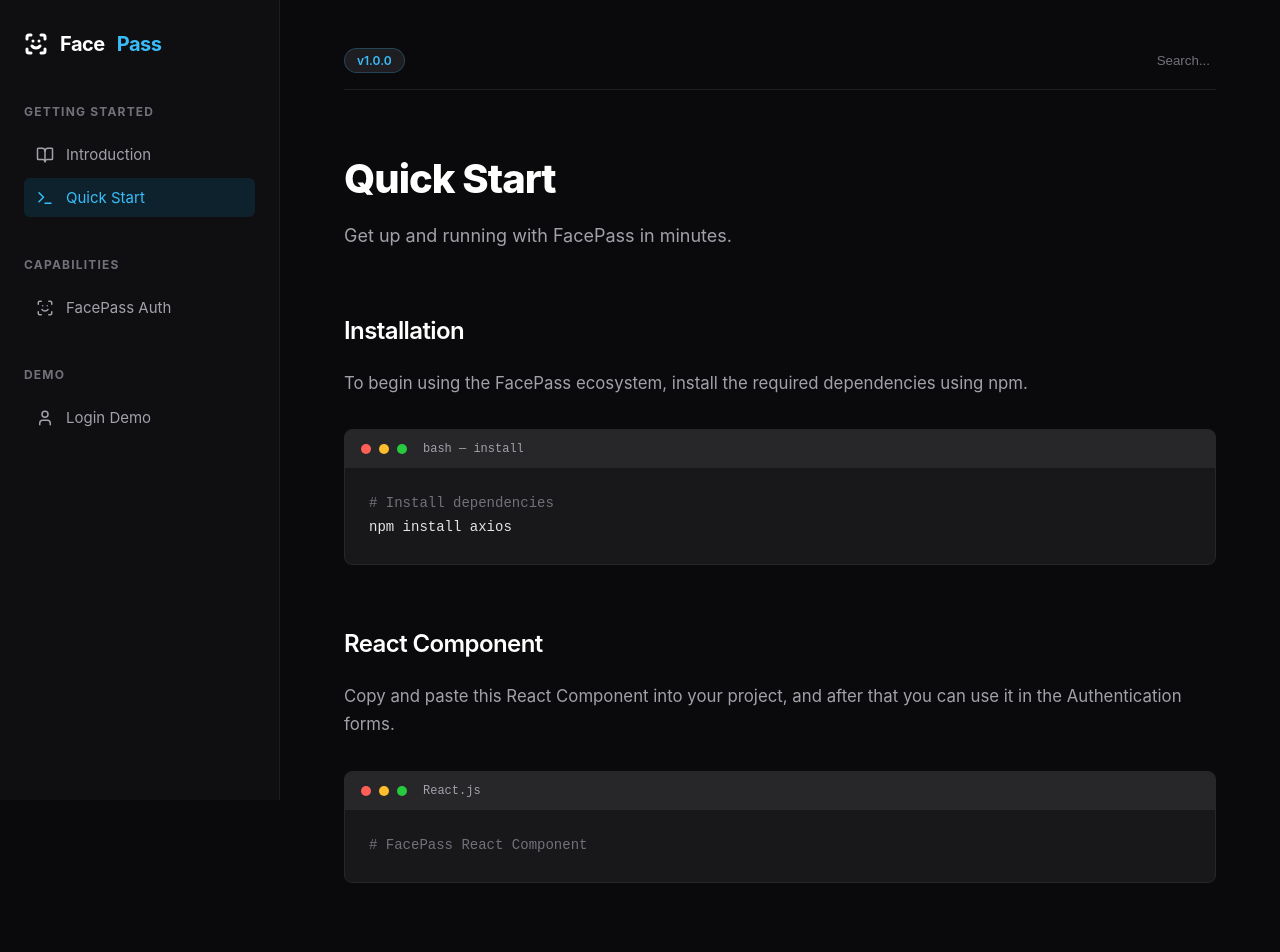
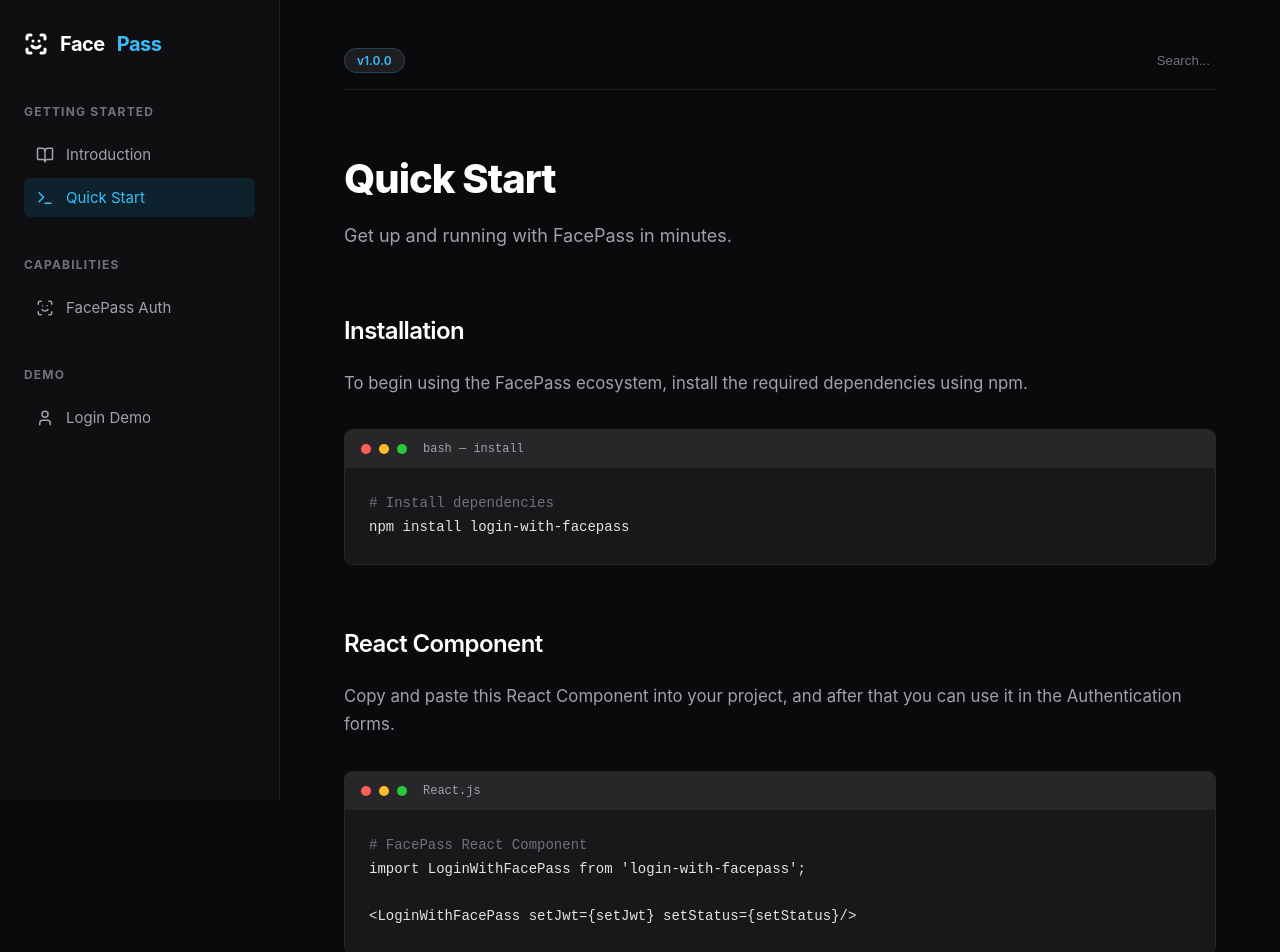
Before and after one commit to ShadowOfDiablo/FMI-Codes-Docs-FE, a React app: page /quick-start in a window 1280 px wide. Shown: the top 952 px of the page. Built offline with nearby package versions, Linux system fonts and the light colour scheme.

Commit message:
connected with BE and importing button from npm

```diff
--- a/package.json
+++ b/package.json
@@ -9,7 +9,7 @@
   },
   "dependencies": {
     "css-loader": "^7.1.4",
-    "login-with-facepass": "^1.0.7",
+    "login-with-facepass": "^1.0.9",
     "lucide-react": "^0.577.0",
     "react": "^18.3.1",
     "react-dom": "^18.3.1",
--- a/src/components/Alert.css
+++ b/src/components/Alert.css
@@ -2,6 +2,7 @@
   display: flex;
   align-items: center;
   gap: 10px;
+  max-width: 100%;
 
   padding: 12px 16px;
   margin: 16px 0;
@@ -18,3 +19,10 @@
 .alert-icon {
   flex-shrink: 0;
 }
+
+.alert-text {
+  overflow: hidden;
+  text-overflow: ellipsis;
+  white-space: nowrap;
+  flex: 1;
+}
--- a/src/components/SuccessAlert.jsx
+++ b/src/components/SuccessAlert.jsx
@@ -6,7 +6,7 @@
   return (
     <div className="alert-success">
       <CheckCircle size={20} className="alert-icon" />
-      <span>{children}</span>
+      <span className="alert-text">{children}</span>
     </div>
   );
 };
--- a/src/pages/Demo.jsx
+++ b/src/pages/Demo.jsx
@@ -3,6 +3,7 @@
 import './Demo.css';
 
 import LoginWithFacePass from 'login-with-facepass';
+// import LoginWithFacePass from '../components/LoginWithFacePass';
 import SuccessAlert from '../components/SuccessAlert';
 
 export function Demo() {
--- a/src/pages/QuickStart.jsx
+++ b/src/pages/QuickStart.jsx
@@ -16,7 +16,7 @@
       >
 
         <span className="comment"># Install dependencies</span><br />
-        npm install axios
+        npm install login-with-facepass
       </CapabilityTemplate>
 
       <CapabilityTemplate
@@ -27,6 +27,9 @@
 
         <span className="comment"># FacePass React Component</span><br />
 
+        import LoginWithFacePass from 'login-with-facepass';
+
+        {"\n\n<LoginWithFacePass setJwt={setJwt} setStatus={setStatus}/>"}
       </CapabilityTemplate>
 
     </div>
```
Also changed, not shown: src/components/LoginWithFacePass.jsx (+54 -22 lines), 1 other file (tests, documents, lock files or other folders).
